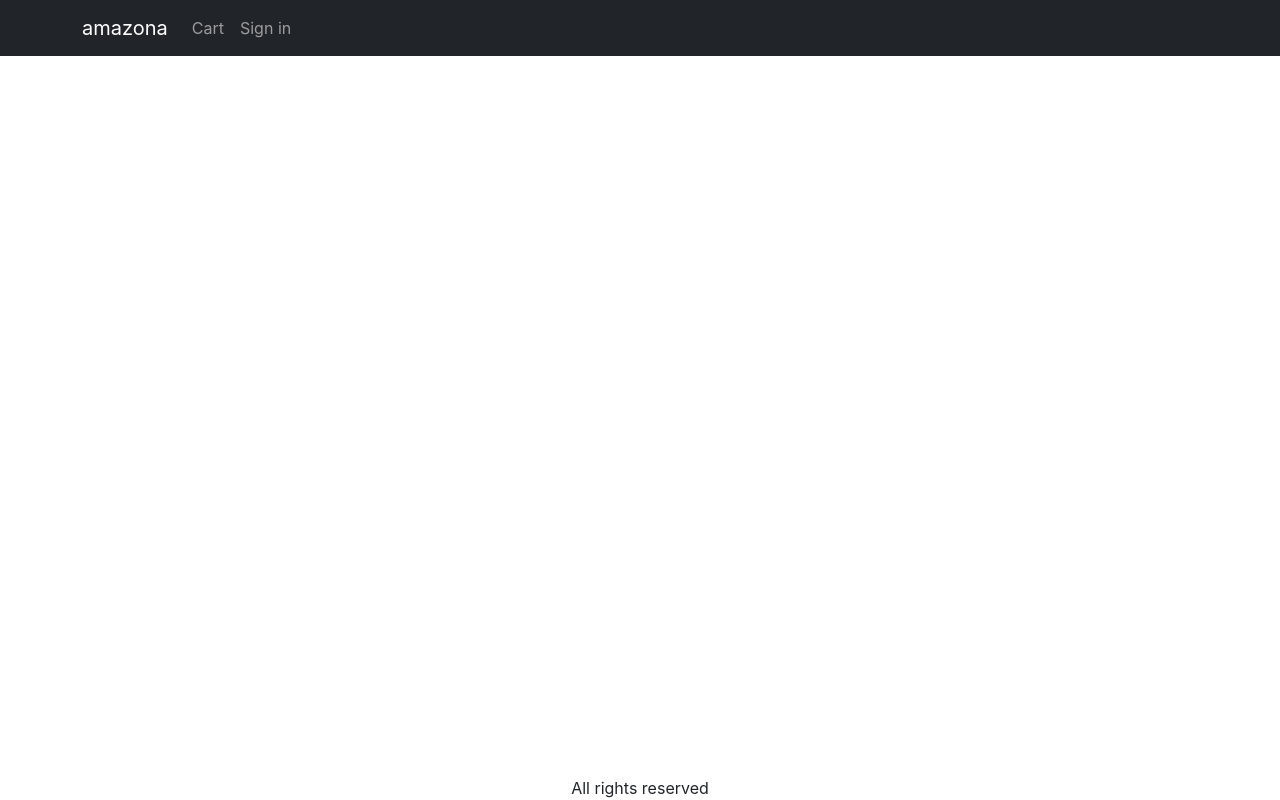
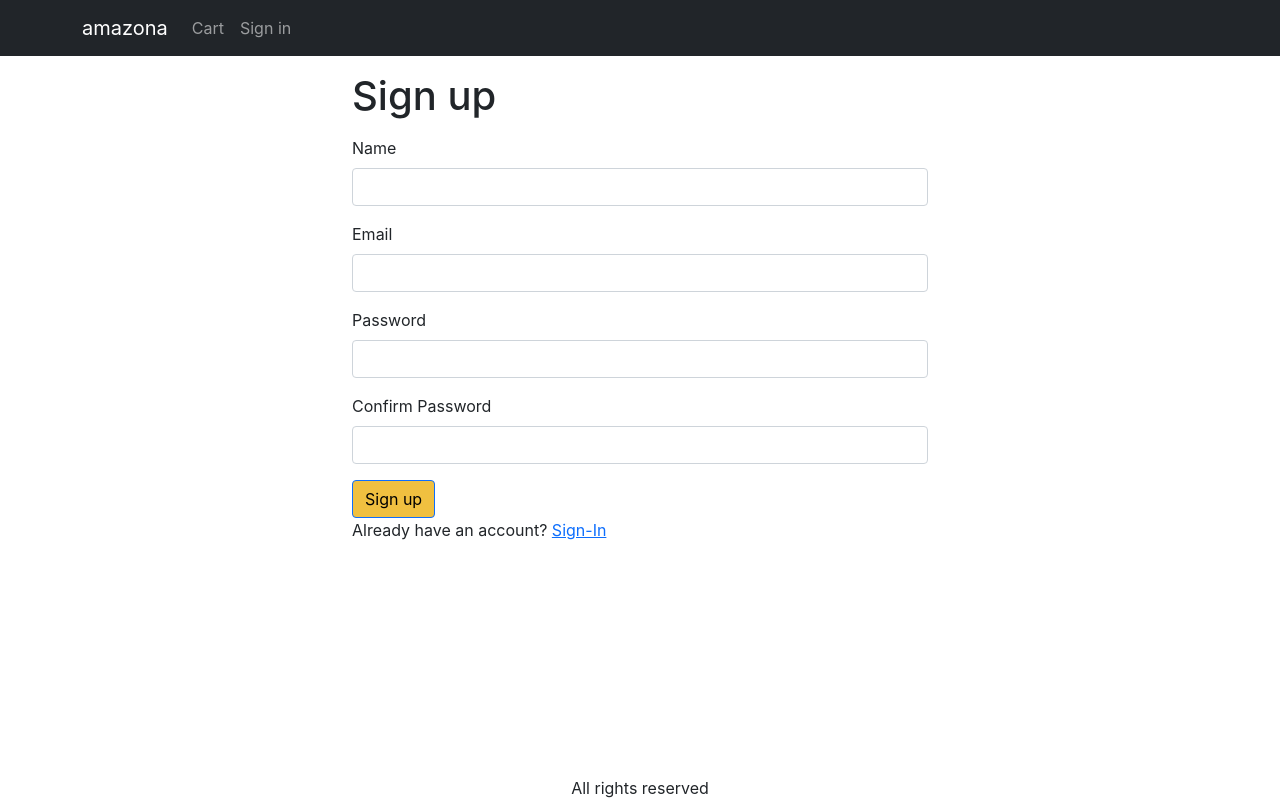
Before and after one commit to Bencivenga/amazona, a React (Create React App) app in the folder frontend/: page /signup in a window 1280 px wide. Built offline with nearby package versions, Linux system fonts and the light colour scheme.

Commit message:
created SignupScreen

```diff
--- a/frontend/src/App.js
+++ b/frontend/src/App.js
@@ -14,6 +14,7 @@
 import CartScreen from './screens/CartScreen';
 import SigninScreen from './screens/SigninScreen';
 import ShippingAddressScreen from './screens/ShippingAddressScreen';
+import SignupScreen from './screens/SignupScreen';
 
 function App() {
   const { state, dispatch: ctxDispatch } = useContext(Store);
@@ -76,6 +77,7 @@
               <Route path="/" element={<HomeScreen />} />
               <Route path="/cart" element={<CartScreen />} />
               <Route path="/signin" element={<SigninScreen />} />
+              <Route path="/signup" element={<SignupScreen />} />
               <Route path="/shipping" element={<ShippingAddressScreen />} />
               <Route path="/product/:slug" element={<ProductScreen />} />
             </Routes>
--- /dev/null
+++ b/frontend/src/screens/SignupScreen.jsx
@@ -0,0 +1,100 @@
+import Button from 'react-bootstrap/esm/Button';
+import Container from 'react-bootstrap/esm/Container';
+import Form from 'react-bootstrap/esm/Form';
+import { Helmet } from 'react-helmet-async';
+import { Link, useLocation, useNavigate } from 'react-router-dom';
+import { useState, useContext, useEffect } from 'react';
+import { Store } from '../StoreProvider';
+import axios from 'axios';
+import { toast } from 'react-toastify';
+import { getError } from '../utils';
+
+function SignupScreen() {
+  const { search } = useLocation();
+  const navigate = useNavigate();
+  const redirectInUrl = new URLSearchParams(search).get('redirect');
+  const redirect = redirectInUrl ? redirectInUrl : '/';
+  const [name, setName] = useState('');
+  const [email, setEmail] = useState('');
+  const [password, setPassword] = useState('');
+  const [confirmPassword, setConfirmPassword] = useState('');
+
+  const { state, dispatch: ctxDispatch } = useContext(Store);
+  const { userInfo } = state;
+
+  const submitHandler = async (e) => {
+    e.preventDefault();
+
+    if (password !== confirmPassword) {
+      toast.error('Passwords do not match');
+      return;
+    }
+
+    try {
+      const { data } = await axios.post('/api/users/signup', {
+        name,
+        email,
+        password,
+      });
+      ctxDispatch({ type: 'USER_SIGNIN', payload: data });
+      localStorage.setItem('userInfo', JSON.stringify(data));
+      navigate(redirect || '/');
+    } catch (err) {
+      toast.error(getError(err));
+    }
+  };
+
+  useEffect(() => {
+    if (userInfo) {
+      navigate(redirect);
+    }
+  }, [navigate, redirect, userInfo]);
+
+  return (
+    <Container className="small-container">
+      <Helmet>
+        <title>Sign up</title>
+      </Helmet>
+      <h1 className="my-3">Sign up</h1>
+      <Form onSubmit={submitHandler}>
+        <Form.Group className="mb-3" controlId="name">
+          <Form.Label>Name</Form.Label>
+          <Form.Control required onChange={(e) => setName(e.target.value)} />
+        </Form.Group>
+        <Form.Group className="mb-3" controlId="email">
+          <Form.Label>Email</Form.Label>
+          <Form.Control
+            type="email"
+            required
+            onChange={(e) => setEmail(e.target.value)}
+          />
+        </Form.Group>
+        <Form.Group className="mb-3" controlId="password">
+          <Form.Label>Password</Form.Label>
+          <Form.Control
+            type="password"
+            required
+            onChange={(e) => setPassword(e.target.value)}
+          />
+        </Form.Group>
+        <Form.Group className="mb-3" controlId="confirmPassword">
+          <Form.Label>Confirm Password</Form.Label>
+          <Form.Control
+            type="password"
+            required
+            onChange={(e) => setConfirmPassword(e.target.value)}
+          />
+        </Form.Group>
+        <div className="mb3">
+          <Button type="submit">Sign up</Button>
+        </div>
+        <div className="mb3">
+          Already have an account?{' '}
+          <Link to={`/signin?redirect=${redirect}`}>Sign-In</Link>
+        </div>
+      </Form>
+    </Container>
+  );
+}
+
+export default SignupScreen;
```
Also changed, not shown: 1 other file (tests, documents, lock files or other folders).
